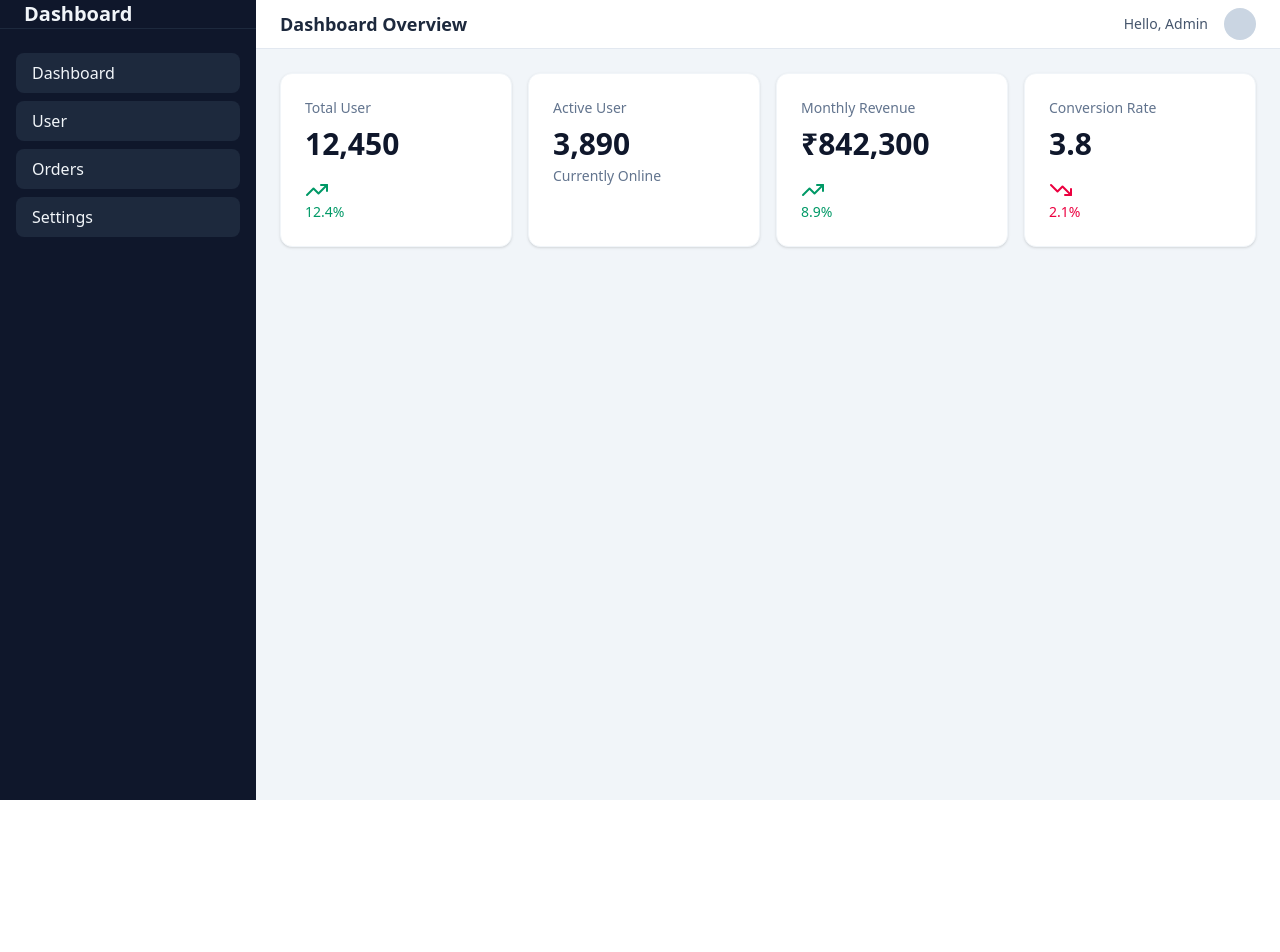
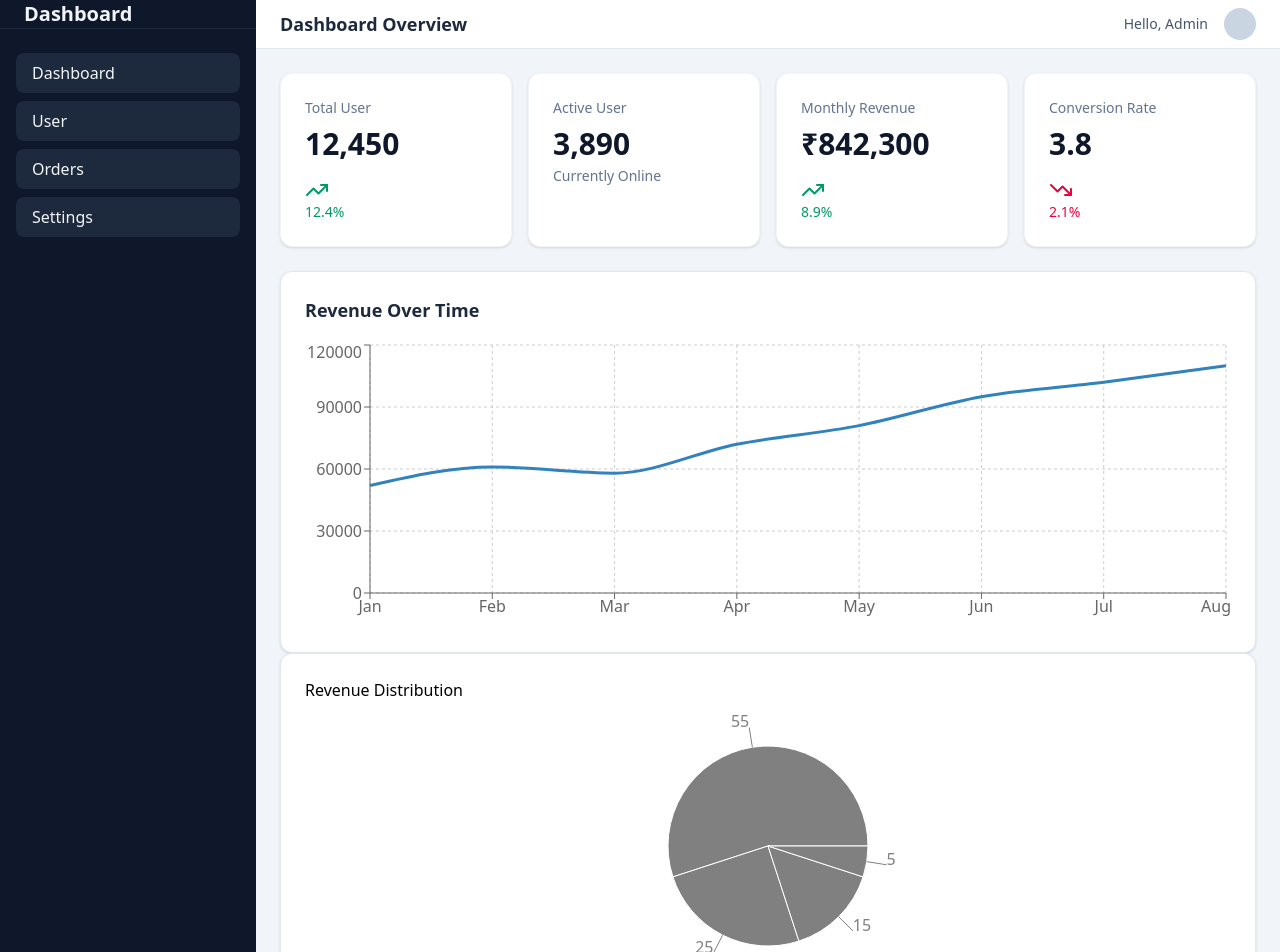
Before and after one commit to naviny058/dashb, a React (Vite) app: page / in a window 1280 px wide. Shown: the top 952 px of the page. Before the commit the page ends 800 px from the top, so only its background shows below. Built offline with nearby package versions, Linux system fonts and the light colour scheme.

Commit message:
work with chart

```diff
--- /dev/null
+++ b/src/components/chart/RevenueLineChart.jsx
@@ -0,0 +1,29 @@
+import React from 'react'
+import { LineChart, CartesianGrid, Line, ResponsiveContainer, Tooltip, XAxis, YAxis } from 'recharts'
+
+function RevenueLineChart({ data }) {
+  return (
+    <div className='bg-white p-6 rounded-xl border border-slate-200 shadow-sm'>
+      <h3 className='text-lg font-semibold text-slate-800 mb-4'>Revenue Over Time</h3>
+
+      <div className="h-72">
+        <ResponsiveContainer width="100%" height="100%">
+          <LineChart data={data}>
+            <CartesianGrid strokeDasharray="3 3" />
+            <XAxis dataKey="month" />
+            <YAxis />
+            <Tooltip />
+            <Line
+              type="monotone"
+              dataKey="revenue"
+              strokeWidth={3}
+              dot={false}
+            />
+          </LineChart>
+        </ResponsiveContainer>
+      </div>
+    </div>
+  )
+}
+
+export default RevenueLineChart
--- /dev/null
+++ b/src/components/chart/RevenuePieChart.jsx
@@ -0,0 +1,27 @@
+import React from 'react'
+import { Pie, PieChart, ResponsiveContainer, Tooltip } from 'recharts'
+
+function RevenuePieChart({ data }) {
+  return (
+    <div className='bg-white p-6 rounded-xl border border-slate-200 shadow-sm'>
+      <h3>Revenue Distribution</h3>
+
+      <div className='h-72'>
+        <ResponsiveContainer width="100%" height="100%">
+          <PieChart>
+            <Pie
+              data={data}
+              dataKey="value"
+              nameKey="category"
+              outerRadius={100}
+              label
+            ></Pie>
+            <Tooltip />
+          </PieChart>
+        </ResponsiveContainer>
+      </div>
+    </div>
+  )
+}
+
+export default RevenuePieChart
--- a/src/pages/Dashboard.jsx
+++ b/src/pages/Dashboard.jsx
@@ -2,8 +2,12 @@ import React from 'react'
 import data from '../data/data.json'
 import StatCard from '../components/ui/StatCard'
 import DashboardLayout from '../components/layout/DashboardLayout'
+import RevenueLineChart from '../components/chart/RevenueLineChart'
+import RevenuePieChart from '../components/chart/RevenuePieChart'
+
 function Dashboard() {
-  const { stats } = data
+
+  const { stats, revenueOverTime, revenueByCategory } = data
   return (
     <DashboardLayout>
       <div className='space-y-6'>
@@ -33,6 +37,14 @@ function Dashboard() {
           />
 
         </div>
+
+        {/* chart */}
+        <div>
+          <div>
+            <RevenueLineChart data={revenueOverTime} />
+          </div>
+          <RevenuePieChart data={revenueByCategory} />
+        </div>
       </div>
     </DashboardLayout>
   )
```
Also changed, not shown: 1 other file (tests, documents, lock files or other folders).
